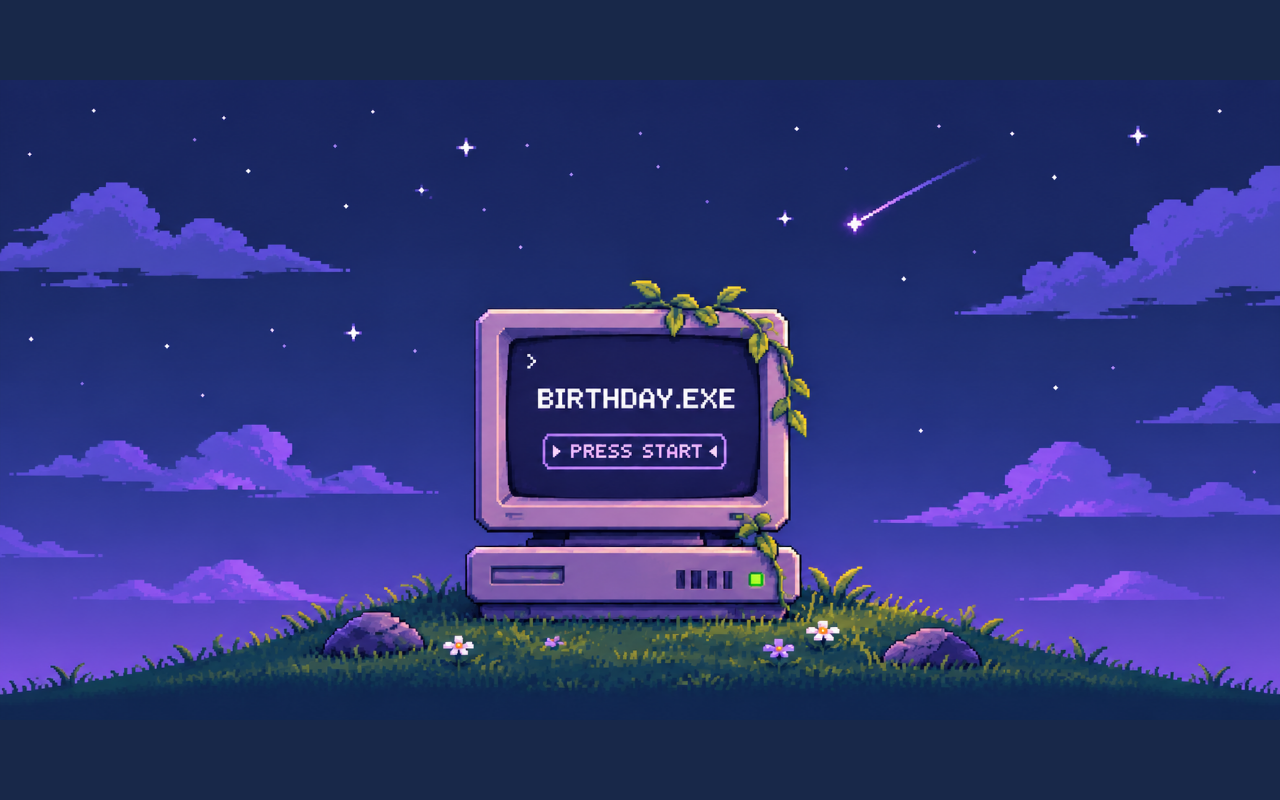
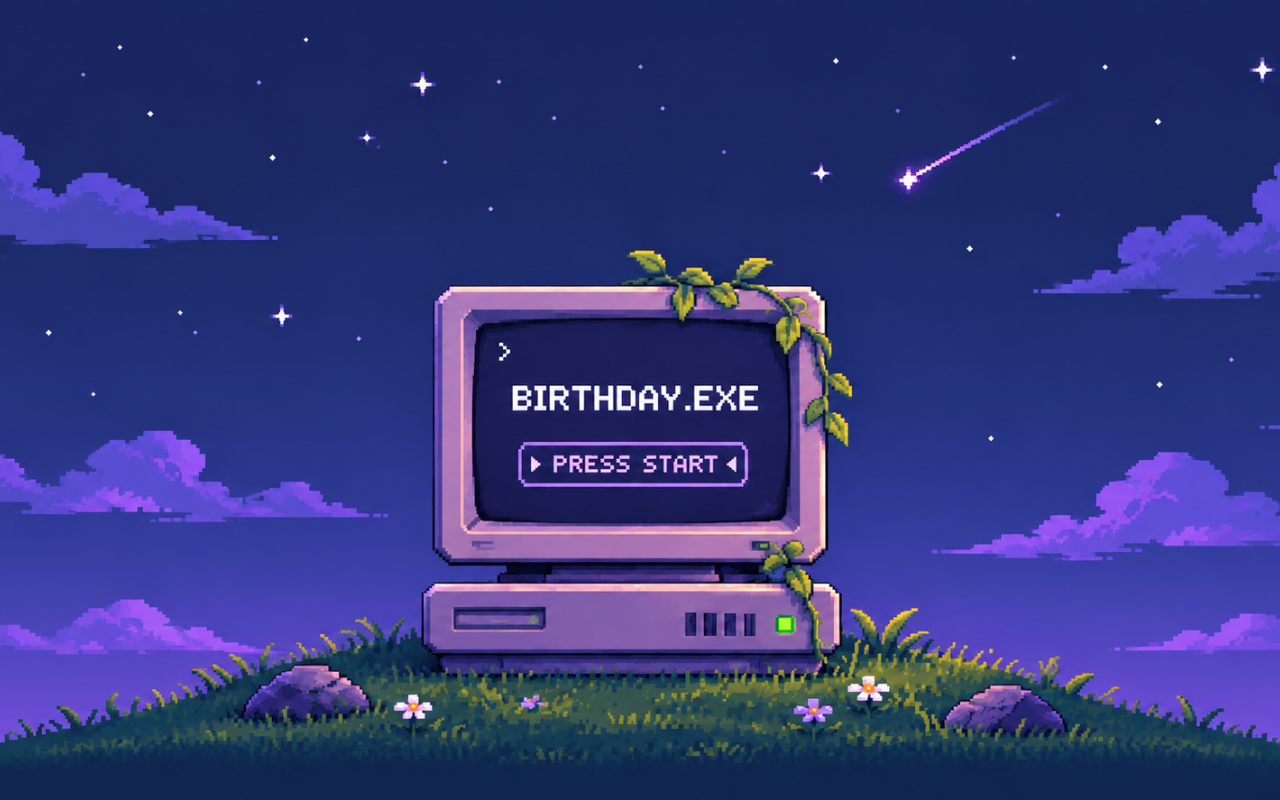
Before and after one commit to caloysy/je-birthday, a React (Vite) app: page / in a window 1280 px wide. Built offline with nearby package versions, Linux system fonts and the light colour scheme.

Commit message:
Refactor opening-screen styles for consistency

```diff
--- a/src/style.css
+++ b/src/style.css
@@ -1,6 +1,15 @@
 @import url('https://fonts.googleapis.com/css2?family=Press+Start+2P&display=swap');
 :root{font-family:Arial,sans-serif;color:#f4edff;background:#101831}*{box-sizing:border-box}html,body,#root{margin:0;min-height:100%;width:100%}button{cursor:pointer}.app{min-height:100vh}.sr-only{position:absolute;width:1px;height:1px;overflow:hidden;clip:rect(0,0,0,0)}
-.opening-screen{position:relative;min-height:100vh;background:#182849 url('/opening-screen.png') center/contain no-repeat}
+.opening-screen {
+  position: relative;
+  width: 100%;
+  min-height: 100vh;
+  background-color: #182849;
+  background-image: url('/opening-screen.png');
+  background-position: center;
+  background-repeat: no-repeat;
+  background-size: cover;
+}
 .start-hotspot{position:absolute;left:50%;top:56%;transform:translate(-50%,-50%);width:17%;height:7%;border:0;background:transparent;cursor:pointer}
 .start-hotspot:focus-visible{outline:3px solid #e6c0ff}
 .loading-screen{position:relative;isolation:isolate;display:flex;justify-content:center;align-items:center;min-height:100vh;padding:32px 18px;background:linear-gradient(#0e1634 0%,#202450 52%,#593c94 85%,#111630 100%);overflow:hidden}
```
